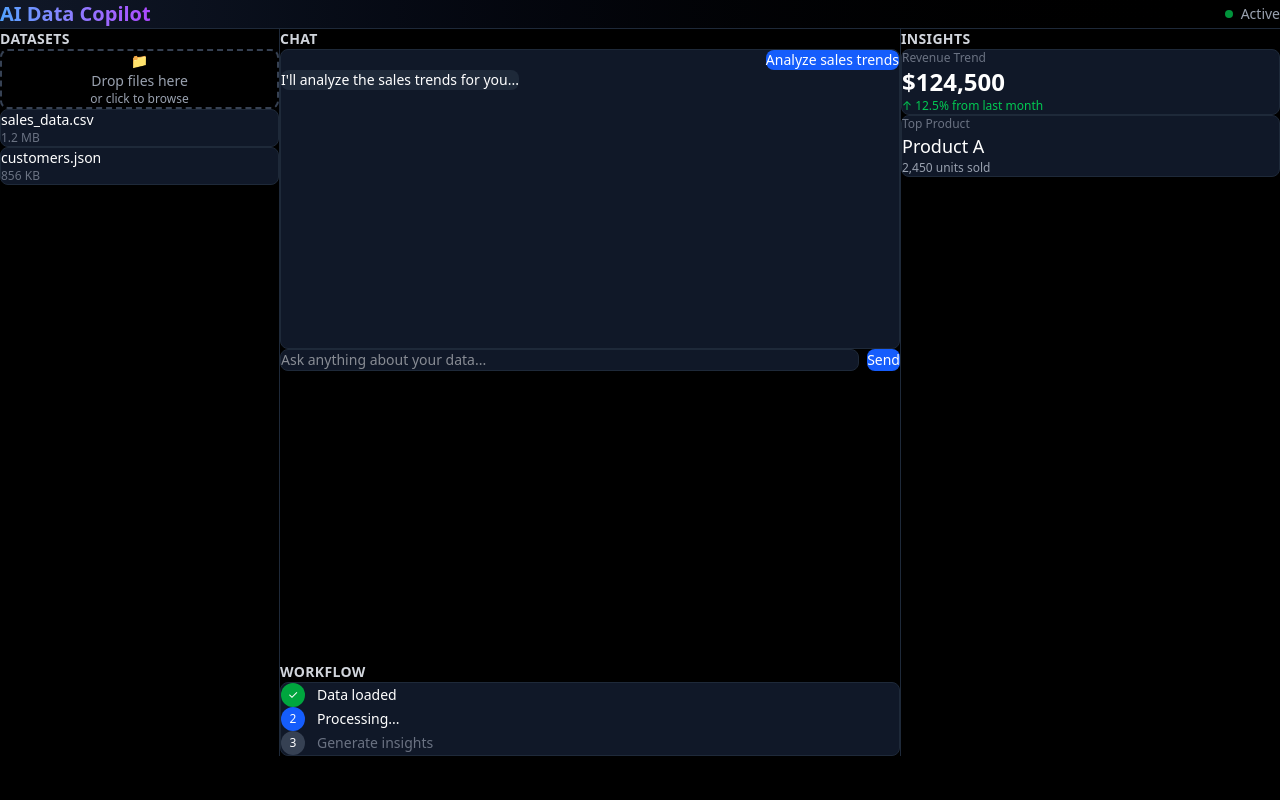
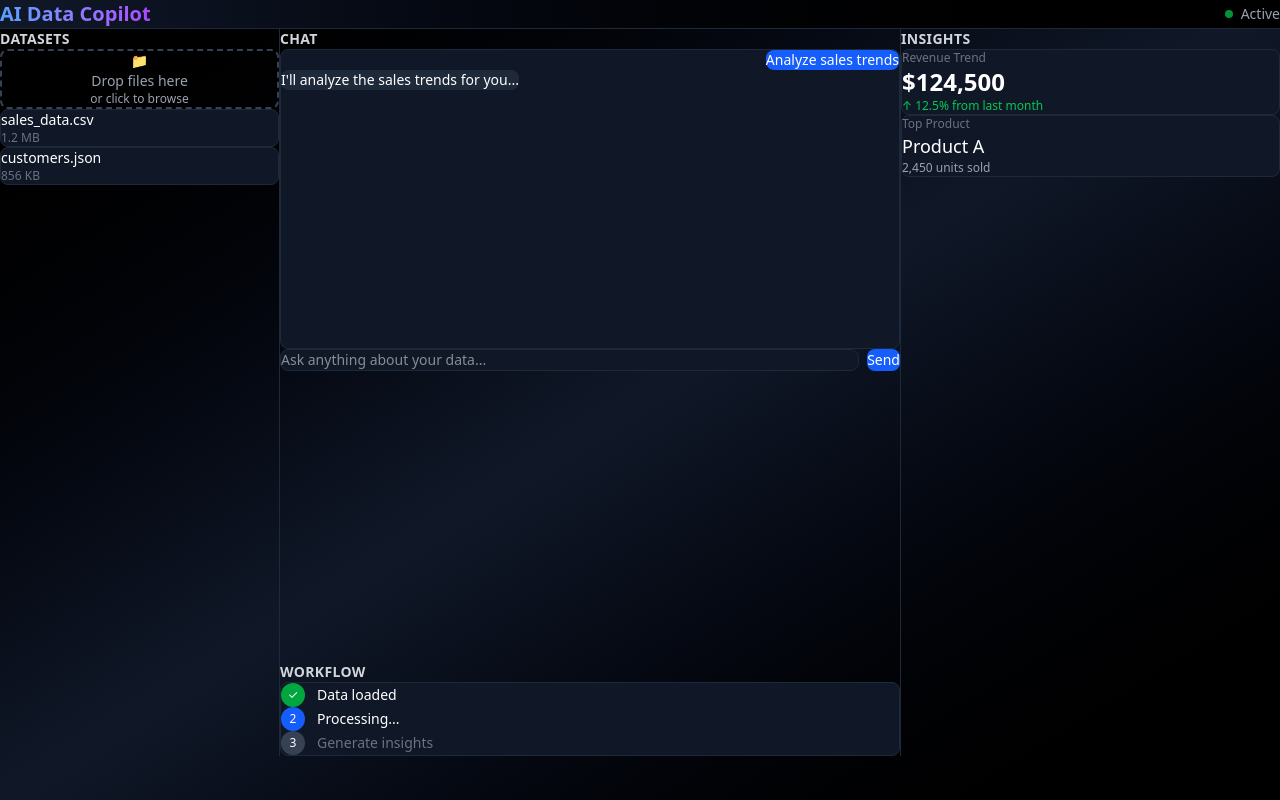
Before and after one commit to Prajwal0422/AI-Copilot-for-Data-Analysis, a Next.js app in the folder frontend/: page / in a window 1280 px wide. Built offline with nearby package versions, Linux system fonts and the light colour scheme.

Commit message:
style: add subtle background gradient

```diff
--- a/frontend/app/page.tsx
+++ b/frontend/app/page.tsx
@@ -1,6 +1,6 @@
 export default function Home() {
   return (
-    <div className="min-h-screen bg-black text-white">
+    <div className="min-h-screen bg-gradient-to-br from-black via-gray-900 to-black text-white">
       {/* Top Navbar */}
       <nav className="border-b border-gray-800 px-6 py-4 bg-gradient-to-r from-gray-900 to-black">
         <div className="flex items-center justify-between">
```
